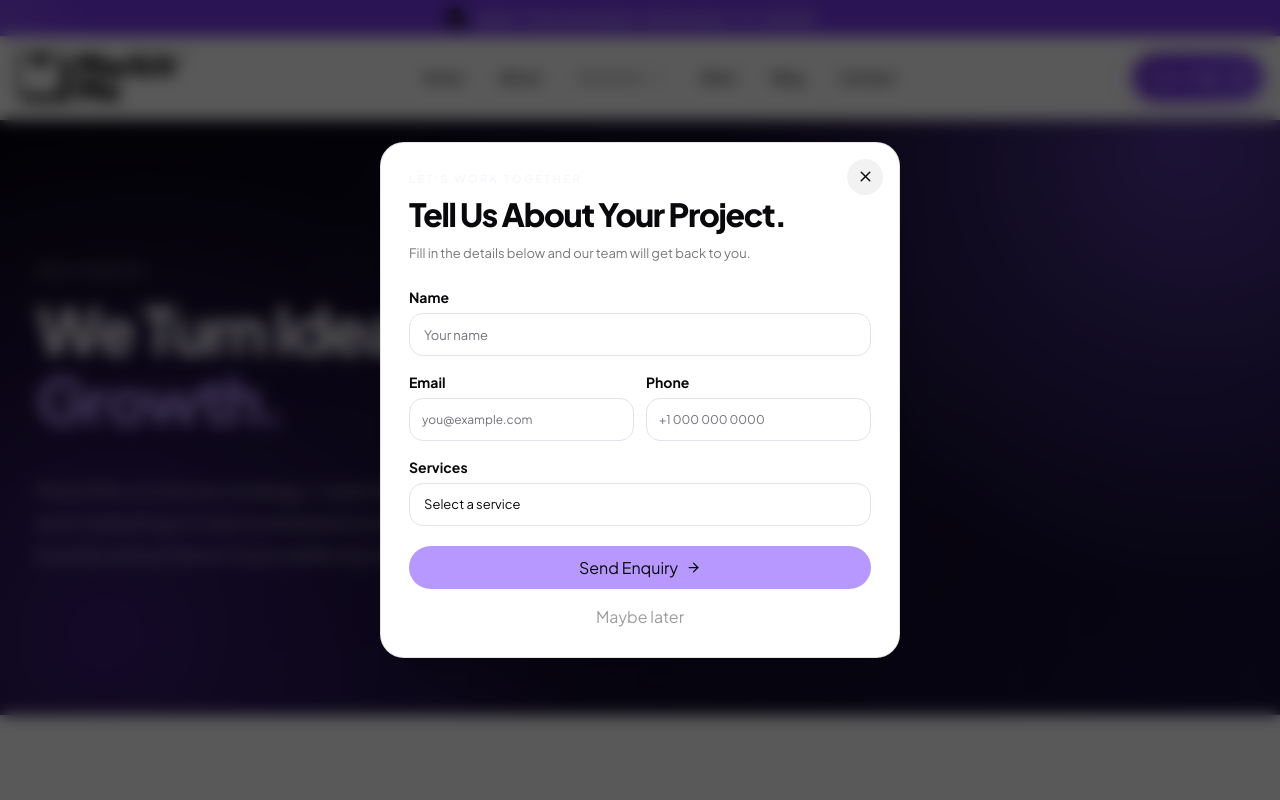
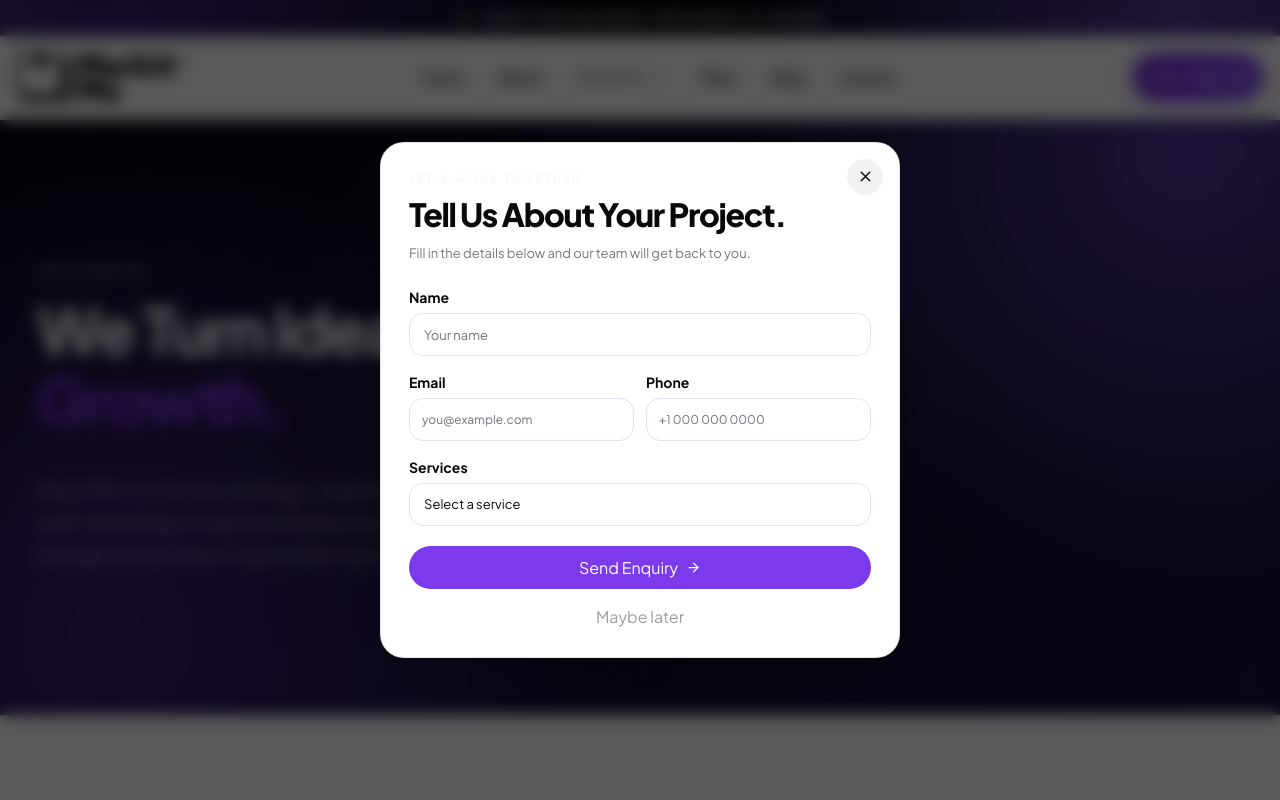
Before and after one commit to Markitme/web, a Next.js app: page /about in a window 1280 px wide. Shown: the top 800 px of the page. Built offline with nearby package versions, Linux system fonts and the light colour scheme.

Commit message:
update ui

```diff
--- a/src/app/about/page.js
+++ b/src/app/about/page.js
@@ -129,7 +129,6 @@ export default function AboutPage() {
             rounded-full
             bg-[var(--color-purple)]/10
             blur-3xl
-            dark:bg-[var(--color-purple)]/10
           "
         />
 
@@ -184,7 +183,7 @@ export default function AboutPage() {
               "
             >
               We turn ideas into{" "}
-              <span className="text-[var(--color-light-purple)]">
+              <span className="text-[var(--color-purple)]">
                 meaningful growth.
               </span>
             </h1>
@@ -295,7 +294,7 @@ export default function AboutPage() {
               "
             >
               A digital partner built for{" "}
-              <span className="text-[var(--color-purple)] dark:text-[var(--color-light-purple)]">
+              <span className="text-[var(--color-purple)]">
                 ambitious brands.
               </span>
             </h2>
@@ -685,7 +684,7 @@ export default function AboutPage() {
               "
             >
               Good work starts with the{" "}
-              <span className="text-[var(--color-purple)] dark:text-[var(--color-light-purple)]">
+              <span className="text-[var(--color-purple)]">
                 right approach.
               </span>
             </h2>
--- a/src/app/blog/page.js
+++ b/src/app/blog/page.js
@@ -158,15 +158,13 @@ export default async function BlogPage({ searchParams }) {
                 sm:text-5xl
                 md:text-6xl
                 lg:text-7xl
-
-                dark:text-[var(--color-cream)]
               "
             >
               Ideas worth putting
               into{" "}
 
               <span
-                className="text-[var(--color-light-purple)]
+                className="text-[var(--color-purple)]
                 "
               >
                 action.
--- a/src/app/globals.css
+++ b/src/app/globals.css
@@ -458,7 +458,24 @@ MAIN CONTAINER
   width: min(100% - 32px, 1280px);
   margin-inline: auto;
 }
-
+.custom-bg{
+  background: radial-gradient(
+            circle at 92% 4%,
+            color-mix(in srgb, var(--accent-bright) 52%, transparent),
+            transparent 34%
+          ),
+          radial-gradient(
+            circle at 10% 82%,
+            color-mix(in srgb, var(--accent) 42%, transparent),
+            transparent 38%
+          ),
+          linear-gradient(
+            135deg,
+            color-mix(in srgb, var(--section-dark) 86%, var(--accent-dark)),
+            var(--section-dark) 52%,
+            color-mix(in srgb, var(--section-dark) 76%, var(--accent) 24%)
+          );
+}
 /* ========================================
 GRID BACKGROUNDS
 ======================================== */
--- a/src/app/services/page.js
+++ b/src/app/services/page.js
@@ -30,8 +30,6 @@ export default function ServicesPage() {
     <main
       className="
         min-h-screen
-        bg-[var(--color-cream)]
-        text-[var(--color-deep)]
 
         transition-colors
         duration-300
@@ -87,7 +85,7 @@ export default function ServicesPage() {
             description="We combine strategy, design, technology, content, and marketing to create digital experiences that help businesses grow."
           >
             Strategy, creativity,{" "}
-            <span className="text-[var(--color-light-purple)]">
+            <span className="text-[var(--color-purple)]">
               and growth
             </span>{" "}
             — working together.
@@ -113,8 +111,6 @@ export default function ServicesPage() {
                 py-16
                 sm:py-20
                 lg:py-24
-
-                dark:border-[var(--color-purple)]/20
 
                 ${
                   isAlternate
--- a/src/app/work/page.js
+++ b/src/app/work/page.js
@@ -56,7 +56,7 @@ export default function WorkPage() {
             "
           >
             Ideas turned into{" "}
-            <span className="text-[var(--color-light-purple)]">
+            <span className="text-[var(--color-purple)]">
               measurable impact.
             </span>
           </h1>
--- a/src/components/CreativeSolutions.jsx
+++ b/src/components/CreativeSolutions.jsx
@@ -133,7 +133,7 @@ export default function CreativeSolutions() {
           className="mb-11 md:mb-14"
         >
           All the creative solutions your{" "}
-          <span className="text-[var(--color-purple)] dark:text-[var(--color-light-purple)]">
+          <span className="text-[var(--color-purple)]">
             business needs.
           </span>
         </SectionHeading>
--- a/src/components/Header.js
+++ b/src/components/Header.js
@@ -130,9 +130,8 @@ export default function Header() {
 
             border-b
             border-[var(--border)]
-
-            bg-[var(--accent)]
             text-white
+            custom-bg
           "
         >
 
@@ -191,7 +190,7 @@ export default function Header() {
                   justify-center
                   rounded-full
                   bg-[var(--foreground)]
-                  text-[var(--accent-bright)]
+                  text-white
                 "
               >
                 <Sparkles
@@ -199,17 +198,7 @@ export default function Header() {
                   strokeWidth={2.5}
                 />
 
-                <span
-                  className="
-                    absolute
-                    -right-0.5
-                    -top-0.5
-                    h-1.5
-                    w-1.5
-                    rounded-full
-                    bg-[var(--accent-bright)]
-                  "
-                />
+
               </span>
 
 
@@ -237,17 +226,7 @@ export default function Header() {
 
               {/* Right decorative dot */}
 
-              <span
-                className="
-                  hidden
-                  h-1.5
-                  w-1.5
-                  rounded-full
-                  bg-[var(--color-purple)]
 
-                  sm:block
-                "
-              />
 
             </div>
 
--- a/src/components/Hero.jsx
+++ b/src/components/Hero.jsx
@@ -541,10 +541,6 @@ export default function Hero() {
           bg-[var(--color-deep)]
           shadow-[0_6px_20px_rgba(12,59,46,0.15)]
 
-          /* DARK MODE */
-          dark:border-[var(--color-purple)]/40
-          dark:bg-[var(--color-cream)]
-          dark:shadow-[0_6px_22px_rgba(0,0,0,0.3)]
 
           will-change-transform
         "
@@ -666,7 +662,6 @@ export default function Hero() {
               sm:mt-6
               sm:text-lg
               sm:leading-8
-              dark:text-[var(--muted)]
             "
           >
             We combine strategy, creative, technology, and performance
@@ -752,20 +747,14 @@ export default function Hero() {
               uppercase
               tracking-[0.2em]
               text-[var(--color-deep)]/45
-              dark:text-[var(--color-cream)]/40
             "
           >
             <span>Strategy</span>
 
-            <span className="h-1 w-1 rounded-full bg-[var(--color-light-purple)]" />
 
             <span>Creative</span>
 
-            <span className="h-1 w-1 rounded-full bg-[var(--color-purple)]" />
-
             <span>Technology</span>
-
-            <span className="h-1 w-1 rounded-full bg-[var(--color-sand)]" />
 
             <span>Performance</span>
           </motion.div>
@@ -794,7 +783,6 @@ export default function Hero() {
               flex-col
               items-center
               text-[var(--color-deep)]/40
-              dark:text-[var(--color-cream)]/40
             "
           >
             <span
--- a/src/components/HomePopupModal.jsx
+++ b/src/components/HomePopupModal.jsx
@@ -693,14 +693,14 @@ export default function HomePopupModal() {
 
                   rounded-full
 
-                  bg-[var(--color-light-purple)]
+                  bg-[var(--color-purple)]
 
                   px-5
 
                   text-[13px]
                   font-bold
 
-                  text-[var(--color-deep)]
+                  text-white
 
                   transition-all
 
@@ -709,9 +709,6 @@ export default function HomePopupModal() {
 
                   disabled:cursor-not-allowed
                   disabled:opacity-60
-
-                  dark:hover:bg-[var(--color-cream)]
-                  dark:hover:text-[var(--color-deep)]
                 "
               >
                 {isSubmitting
--- a/src/components/WhyMarkitMe.jsx
+++ b/src/components/WhyMarkitMe.jsx
@@ -194,7 +194,7 @@ export default function WhyMarkitMe() {
 
           <SectionHeading>
             Not an agency.{" "}
-            <span className="text-[var(--color-purple)] dark:text-[var(--color-light-purple)]">
+            <span className="text-[var(--color-purple)]">
               Not just a freelancer.
             </span>
           </SectionHeading>
```
Also changed, not shown: src/app/contact/page.js (+16 -7 lines), src/components/ServiceCard.jsx (+1 -22 lines).
